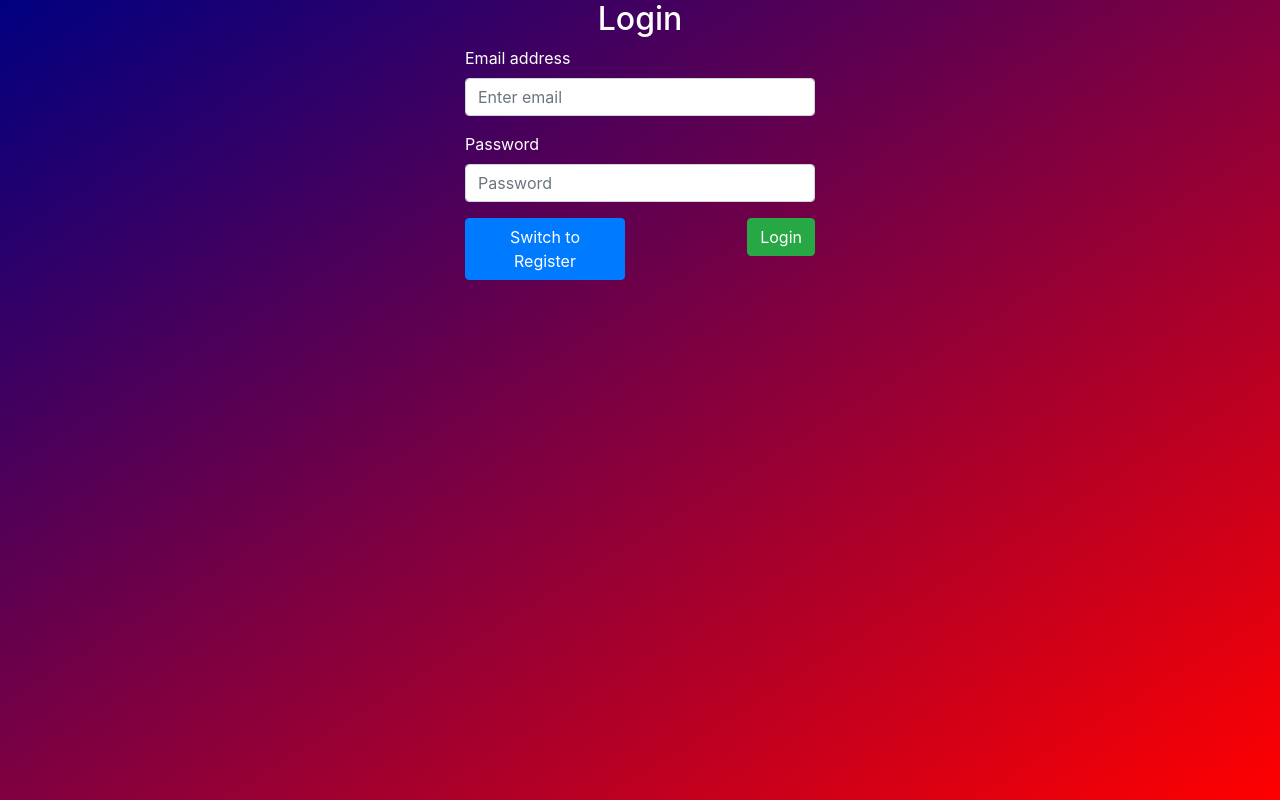
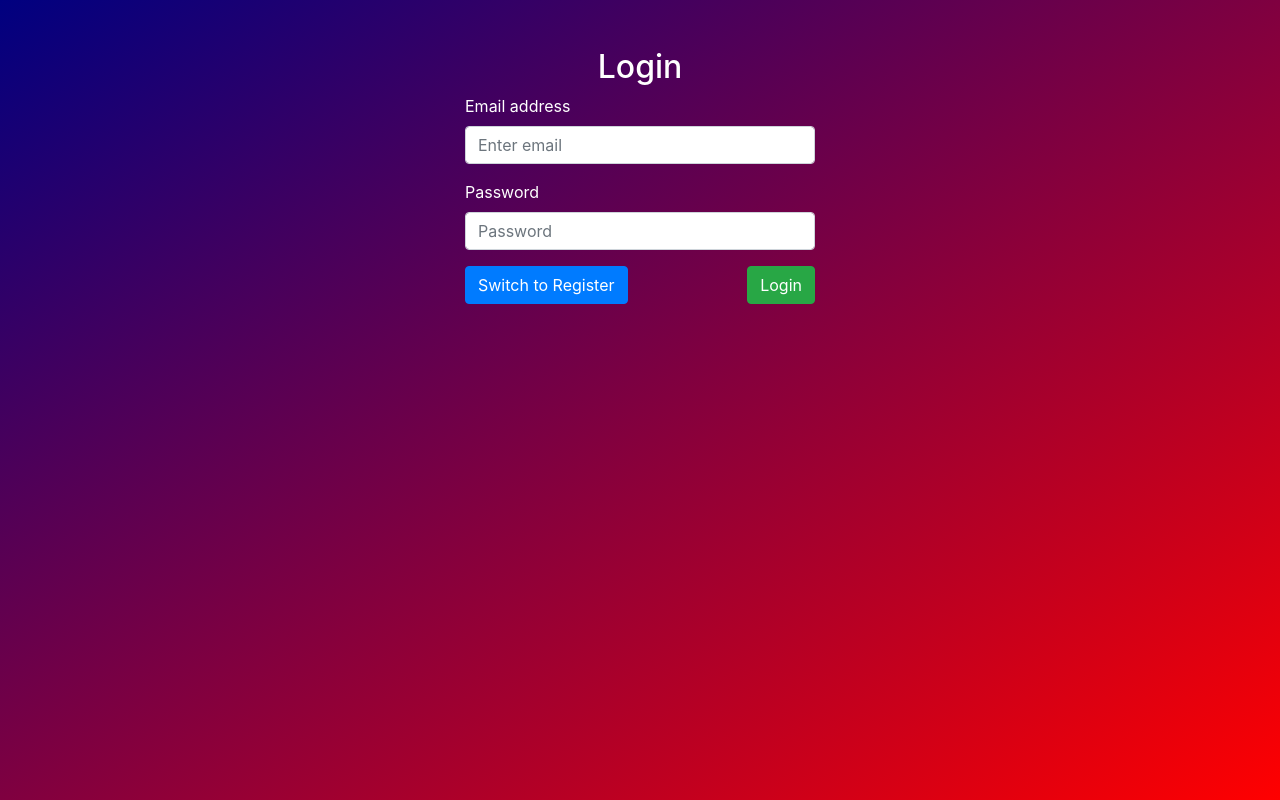
Before and after one commit to suseendharlal96/react-graphql-chat, a React (Create React App) app in the folder client/: page /auth in a window 1280 px wide. Built offline with nearby package versions, Linux system fonts and the light colour scheme.

Commit message:
style changes

```diff
--- a/client/src/pages/Home.js
+++ b/client/src/pages/Home.js
@@ -3,7 +3,7 @@ import React from "react";
 const Home = () => {
   return (
     <div>
-      <h2>Home</h2>
+      <h2 className="text-white">Home</h2>
     </div>
   );
 };
--- a/client/src/pages/RegisterForm.js
+++ b/client/src/pages/RegisterForm.js
@@ -61,7 +61,7 @@ const RegisterForm = (props) => {
   };
 
   return (
-    <Row className="justify-content-center py-8">
+    <Row className="py-5 justify-content-center">
       <Col sm={8} md={6} lg={4}>
         <h2 className="text-center text-white">
           {isSignup ? "Register" : "Login"}
@@ -155,6 +155,7 @@ const RegisterForm = (props) => {
                 <Button
                   variant="primary"
                   onClick={switchMode}
+                  style={{ whiteSpace: "nowrap" }}
                   disabled={loading || loginLoading}
                 >
                   {isSignup ? "Switch to Login" : "Switch to Register"}
```
